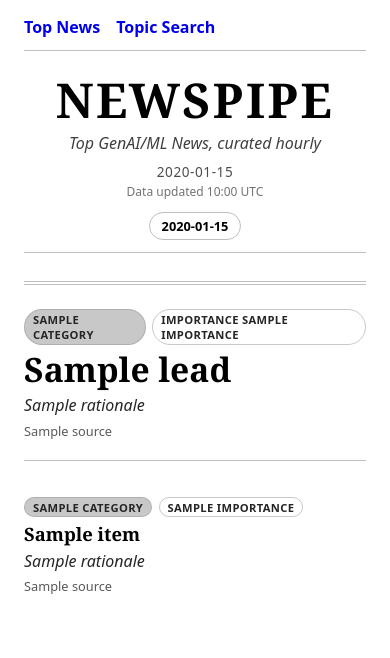
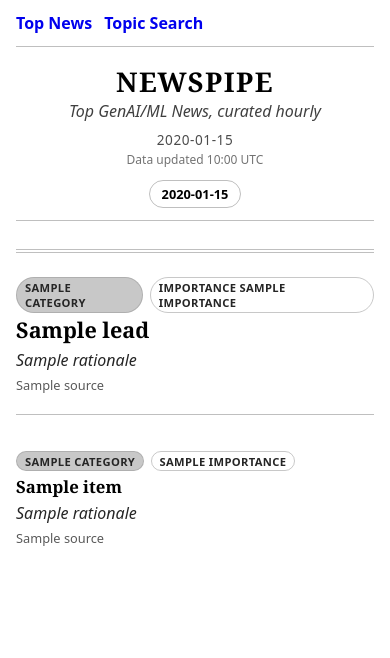
Before and after one commit to krugis/newsfeedagents, a Flask app: template src/newspipe/web/templates/frontpage.html in a window 390 px wide. Shown: the top 658 px of the page. Run offline with Flask 3, Linux system fonts and the light colour scheme; the template is opened without the code that fills it: most values are stand-ins (such as "Sample title", 1, 10 or a date in 2020).

Commit message:
Make web UI responsive

```diff
--- a/src/newspipe/web/static/style.css
+++ b/src/newspipe/web/static/style.css
@@ -309,3 +309,101 @@ table.news td:last-child {
 .story-item .headline {
   font-size: 1.15rem;
 }
+
+/* --- responsive --- */
+
+nav {
+  flex-wrap: wrap;
+}
+
+.headline {
+  overflow-wrap: break-word;
+}
+
+@media (max-width: 640px) {
+  body {
+    padding: 0.75rem 1rem 2rem;
+  }
+
+  nav {
+    gap: 0.75rem;
+  }
+
+  .masthead h1 {
+    font-size: 2rem;
+  }
+
+  .lead-story .headline {
+    font-size: 1.5rem;
+  }
+
+  .story-item .headline {
+    font-size: 1.05rem;
+  }
+
+  .topic-form input[type="text"] {
+    flex-basis: 100%;
+  }
+
+  /* news table becomes stacked cards */
+  table.news thead {
+    display: none;
+  }
+
+  table.news tr {
+    display: block;
+    padding: 0.6rem 0;
+    border-bottom: 1px solid #8884;
+  }
+
+  table.news td {
+    display: block;
+    border-bottom: none;
+    padding: 0.15rem 0;
+    white-space: normal;
+  }
+
+  table.news td[data-label]::before {
+    content: attr(data-label) ": ";
+    font-weight: 700;
+    opacity: 0.7;
+  }
+
+  /* settings table stacks label above input */
+  table.settings,
+  table.settings tbody,
+  table.settings tr,
+  table.settings td {
+    display: block;
+    width: 100%;
+  }
+
+  table.settings tr {
+    padding: 0.75rem 0;
+    border-bottom: 1px solid #8884;
+  }
+
+  table.settings td.label {
+    white-space: normal;
+    padding: 0 0 0.35rem;
+  }
+
+  table.settings td .help {
+    max-width: none;
+  }
+
+  table.settings input,
+  table.settings select {
+    width: 100%;
+  }
+}
+
+@media (max-width: 420px) {
+  .masthead h1 {
+    font-size: 1.7rem;
+  }
+
+  .lead-story .headline {
+    font-size: 1.35rem;
+  }
+}
--- a/src/newspipe/web/templates/base.html
+++ b/src/newspipe/web/templates/base.html
@@ -2,6 +2,7 @@
 <html lang="en">
 <head>
   <meta charset="utf-8">
+  <meta name="viewport" content="width=device-width, initial-scale=1">
   <title>{% block title %}newspipe{% endblock %}</title>
   <link rel="stylesheet" href="{{ url_for('static', filename='style.css') }}">
 </head>
--- a/src/newspipe/web/templates/news.html
+++ b/src/newspipe/web/templates/news.html
@@ -19,9 +19,9 @@
   <tbody>
     {% for item in items %}
     <tr>
-      <td>{{ item.fetched_at }}</td>
-      <td>{{ item.source }}</td>
-      <td>{{ item.title }}</td>
+      <td data-label="Date">{{ item.fetched_at }}</td>
+      <td data-label="Source">{{ item.source }}</td>
+      <td data-label="News">{{ item.title }}</td>
     </tr>
     {% else %}
     <tr><td colspan="3">(no news yet)</td></tr>
```
